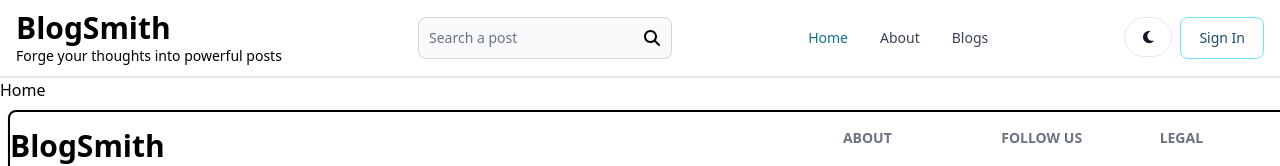
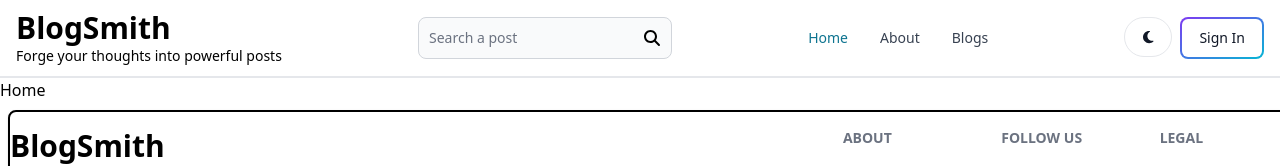
Before and after one commit to Harshith-Teja/Blog-app-with-MERN, a React (Vite) app in the folder frontend/: page / in a window 1280 px wide. Shown: the top 166 px of the page. Built offline with nearby package versions, Linux system fonts and the light colour scheme; no server answers.

Commit message:
Added user avatar dropdown menu to toggle with sign in btn based on user's sign in status

```diff
--- a/frontend/src/components/Header.tsx
+++ b/frontend/src/components/Header.tsx
@@ -1,10 +1,13 @@
 import { faMagnifyingGlass, faMoon } from "@fortawesome/free-solid-svg-icons";
 import { FontAwesomeIcon } from "@fortawesome/react-fontawesome";
-import { Button, Navbar, TextInput } from "flowbite-react";
+import { Avatar, Button, Dropdown, Navbar, TextInput } from "flowbite-react";
+import { useSelector } from "react-redux";
 import { Link, useLocation } from "react-router-dom";
+import { RootState } from "../redux/store";
 
 const Header = () => {
   const path = useLocation().pathname;
+  const { currentUser } = useSelector((state: RootState) => state.user);
 
   return (
     <Navbar className="border-b-2">
@@ -31,9 +34,30 @@ const Header = () => {
         <Button className="w-12 h-10 hidden sm:inline" color="gray" pill>
           <FontAwesomeIcon icon={faMoon} />
         </Button>
-        <Button color="cyan">
-          <Link to="/login">Sign In</Link>
-        </Button>
+
+        {currentUser ? (
+          <Dropdown
+            arrowIcon={false}
+            inline
+            label={<Avatar alt="user" img={currentUser.profilePic} rounded />}
+          >
+            <Dropdown.Header>
+              <span className="block text-sm">{currentUser.uname}</span>
+              <span className="block text-sm font-medium truncate">
+                {currentUser.email}
+              </span>
+            </Dropdown.Header>
+            <Link to="/dashboard?tab=profile">
+              <Dropdown.Item>Profile</Dropdown.Item>
+            </Link>
+            <Dropdown.Divider />
+            <Dropdown.Item>Sign out</Dropdown.Item>
+          </Dropdown>
+        ) : (
+          <Button gradientDuoTone="purpleToBlue" outline>
+            <Link to="/login">Sign In</Link>
+          </Button>
+        )}
         <Navbar.Toggle />
       </div>
       <Navbar.Collapse>
```
Also changed, not shown: 1 other file (tests, documents, lock files or other folders).
